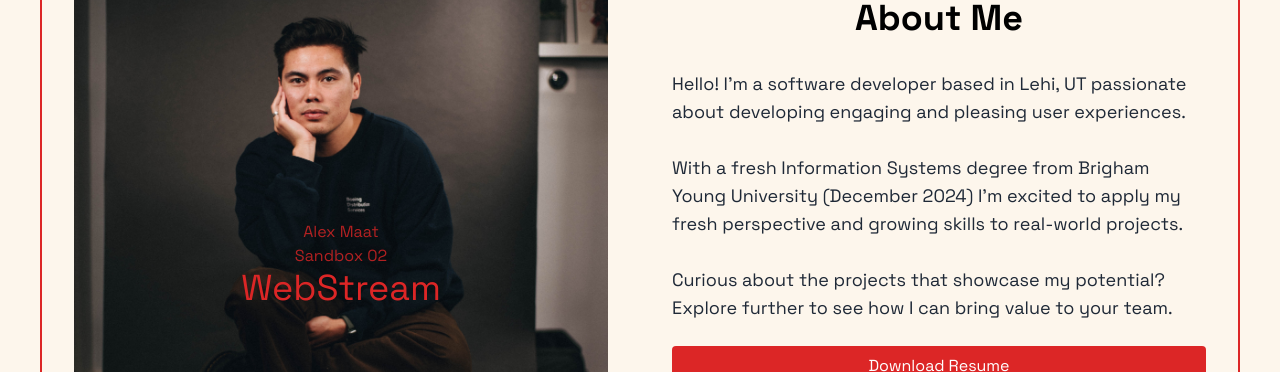
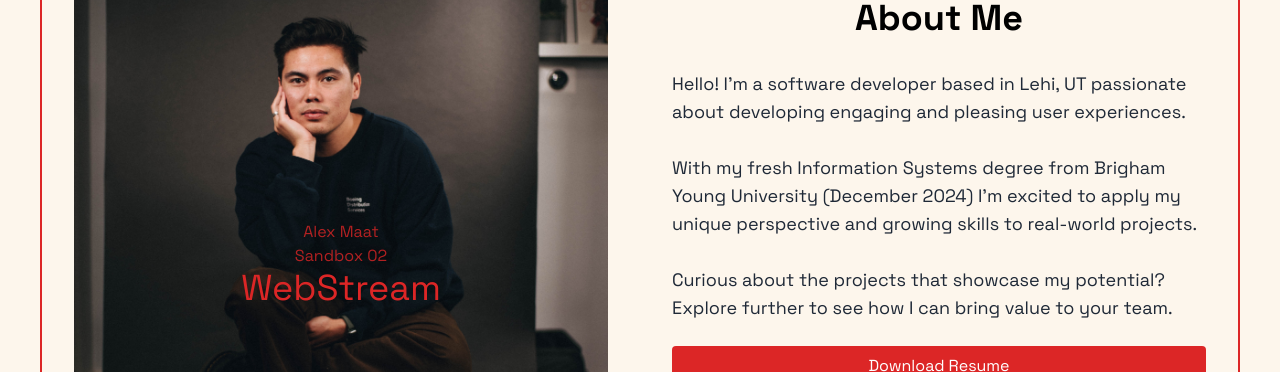
Before and after one commit to alexandermaat99/portfolio, a Next.js app: page / in a window 1280 px wide. Shown: the part 136-508 px from the top of the page. Built offline with nearby package versions, Linux system fonts and the light colour scheme; a web font is replaced by a local one.

Commit message:
fix/ typo

```diff
--- a/app/components/layouts/SectionLayout.tsx
+++ b/app/components/layouts/SectionLayout.tsx
@@ -12,7 +12,7 @@ export default function SectionLayout({
 }: SectionLayoutProps) {
   return (
     <section className=" py-4 min-h-screen md:py-8 font-space-grotesk">
-      <div className="mb-4 md:mb-8 w-full font-space-grotesk pb-11">
+      <div className="mb-4 md:mb-8 pb-11 w-full font-space-grotesk">
         <h3 className="text-red-600 text-lg md:text-xl mb-2 font-space-grotesk">
           {title}
         </h3>
--- a/app/components/sections/Alex Maat.tsx
+++ b/app/components/sections/Alex Maat.tsx
@@ -11,8 +11,8 @@ export default function Me() {
         <p className="text-gray-800 text-base md:text-lg leading-relaxed">
           Hello! I&apos;m a software developer based in Lehi, UT passionate
           about developing engaging and pleasing user experiences. <br></br>{" "}
-          <br></br> With a fresh Information Systems degree from Brigham Young
-          University (December 2024) I&apos;m excited to apply my fresh
+          <br></br> With my fresh Information Systems degree from Brigham Young
+          University (December 2024) I&apos;m excited to apply my unique
           perspective and growing skills to real-world projects. <br></br>{" "}
           <br></br>Curious about the projects that showcase my potential?
           Explore further to see how I can bring value to your team.
```
